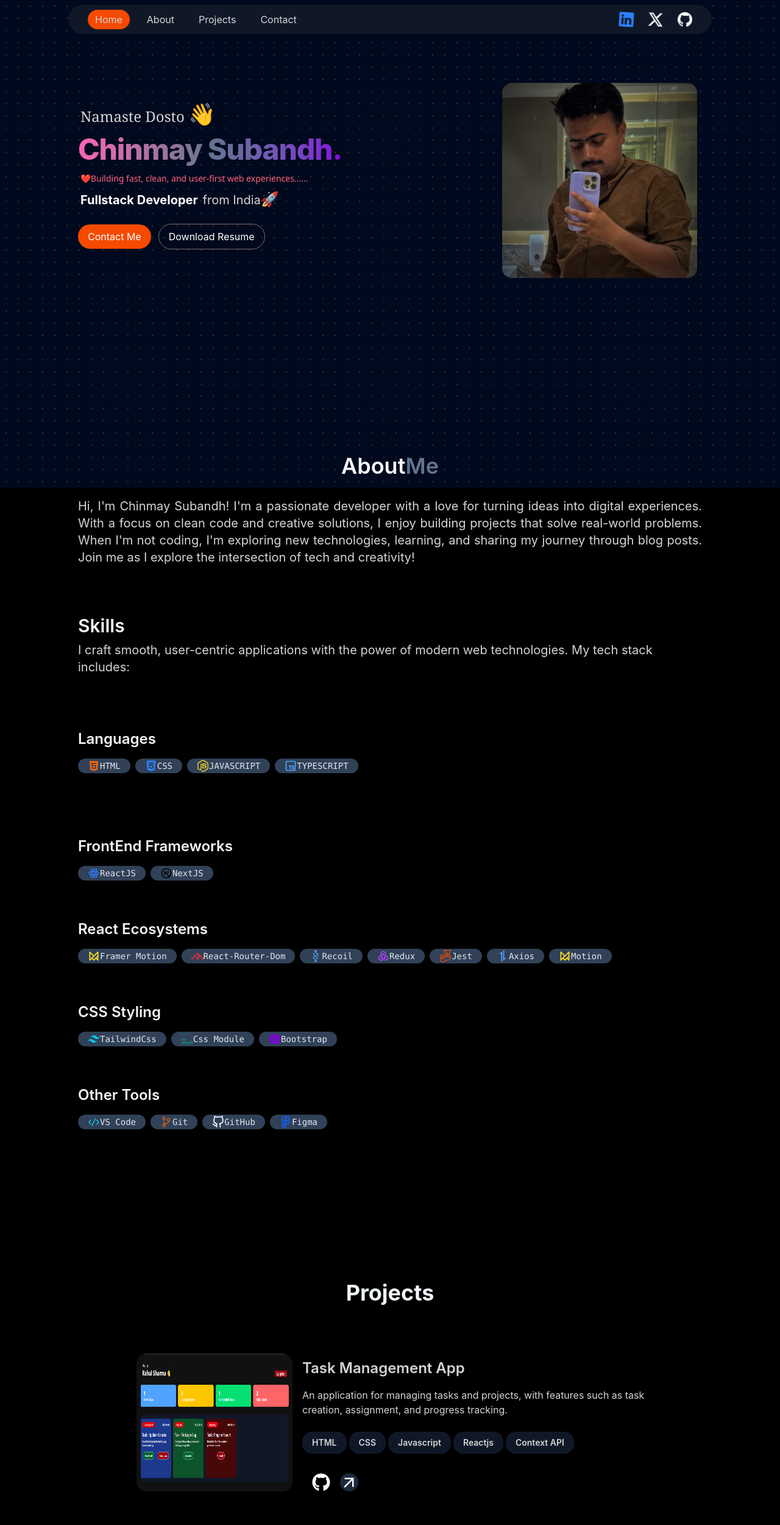
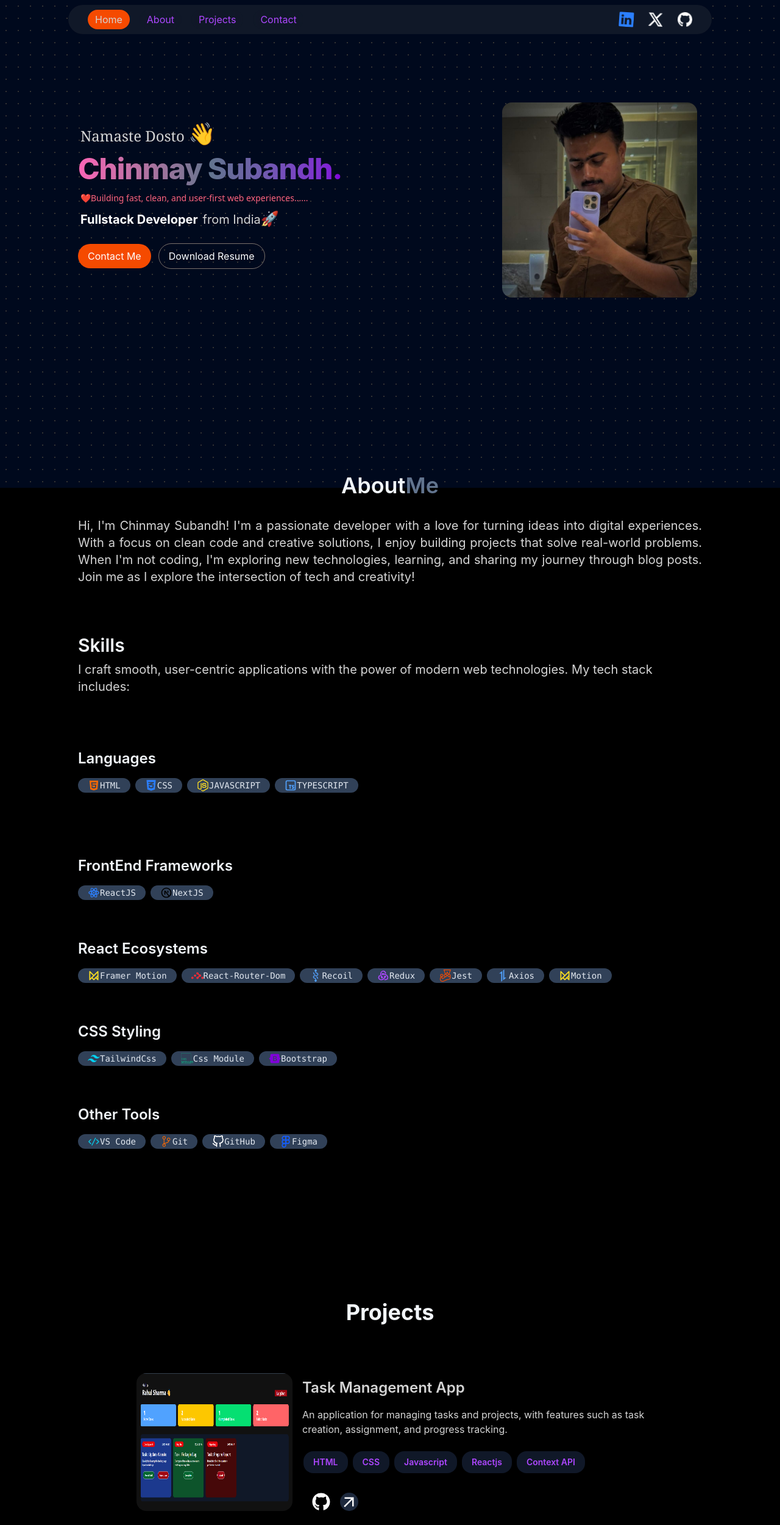
Before and after one commit to chinmaysubandh/Portfolio, a React (Vite) app: page / in a window 1280 px wide. Shown: the top 2501 px of the page at 61% size. Built offline with nearby package versions, Linux system fonts and the light colour scheme.

Commit message:
hovers effects

```diff
--- a/src/App.jsx
+++ b/src/App.jsx
@@ -13,7 +13,7 @@ const App = () => {
         <div className="absolute top-0 z-[-2] h-screen w-screen bg-[#000000] bg-[radial-gradient(#ffffff33_1px,#00091d_1px)] bg-[size:20px_20px]">
         </div>
       </div>
-      <div className=' container mx-auto   ' id='start'>
+      <div className=' container mx-auto scroll-smooth   ' id='start'>
         <NavBar />
         <Hero />
         <About />
--- a/src/Components/Contact.jsx
+++ b/src/Components/Contact.jsx
@@ -49,9 +49,9 @@ const Contact = () => {
                             initial={{ opacity: 0, y: 100 }}
                             transition={{ duration: 1 }}
                             className='mb-4 flex max-sm:flex-col justify-center items-center gap-6 pt-4 text-2xl w-[25%]'>
-                            <a href="https://www.linkedin.com/in/chinmay-subandh/" target={'_blank'}><BsLinkedin className='text-blue-500' /></a>
-                            <a href="https://x.com/ChinmaySubandh" target={'_blank'}><BsTwitterX className='text-white' /></a>
-                            <a href="https://www.github.com/chinmaysubandh" target={'_blank'}><BsGithub className='text-white' /></a>
+                            <a href="https://www.linkedin.com/in/chinmay-subandh/" target={'_blank'} className='hover:scale-120 duration-200 text-purple-500  hover:shadow-2xl shadow-purple-700 '><BsLinkedin className='text-blue-500' /></a>
+                            <a href="https://x.com/ChinmaySubandh" target={'_blank'} className='hover:scale-120 duration-200 text-purple-500  hover:shadow-2xl shadow-purple-700 '><BsTwitterX className='text-white' /></a>
+                            <a href="https://www.github.com/chinmaysubandh" target={'_blank'} className='hover:scale-120 duration-200 text-purple-500  hover:shadow-2xl shadow-purple-700 '><BsGithub className='text-white' /></a>
                         </motion.div>
 
                     </div>
--- a/src/Components/Hero.jsx
+++ b/src/Components/Hero.jsx
@@ -32,7 +32,7 @@ const Hero = () => {
 
 
     return (
-        <div  className=' pb-8 my-32  mx-8 sm:mx-16 lg:mx-32'>
+        <div  className=' py-8 my-32  mx-8 sm:mx-16 lg:mx-32'>
             <div className='flex flex-wrap  '>
                 <div className='w-full lg:w-1/2 flex items-center max-lg:justify-center'>
                     <div className='flex flex-col max-lg:items-center  justify-between gap-2 max-md:text-center '>
--- a/src/Components/NavBar.jsx
+++ b/src/Components/NavBar.jsx
@@ -57,10 +57,10 @@ const NavBar = () => {
             <button
 
                 onClick={() => ScrollTo('top')}
-                className='px-3 py-1 bg-orange-600 rounded-3xl hover:scale-115 duration-700 backdrop-blur-2xl ' >Home</button>
-            <button className='px-3 py-1 bg-transparent rounded-3xl hover:scale-115 duration-700 backdrop-blur-2xl ' onClick={() => ScrollTo('About')} >About</button>
-            <button className='px-3 py-1 bg-transparent rounded-3xl hover:scale-115 duration-700 backdrop-blur-2xl' onClick={() => ScrollTo('Project')} >Projects</button>
-            <button className='px-3 py-1 bg-transparent rounded-3xl hover:scale-115 duration-700 backdrop-blur-2xl ' onClick={() => ScrollTo('Contact')} >Contact</button>
+                className='px-3 py-1 bg-orange-600 rounded-3xl hover:scale-115 duration-200 backdrop-blur-2xl hover:text-purple-400 hover:font-bold hover:border-b-2 border-orange-600 hover:bg-transparent  ' >Home</button>
+            <button className='px-3 py-1 bg-transparent rounded-3xl hover:scale-115 duration-200 backdrop-blur-2xl text-purple-500 hover:border-b-2 border-orange-600 shadow-amber-600 ' onClick={() => ScrollTo('About')} >About</button>
+            <button className='px-3 py-1 bg-transparent rounded-3xl hover:scale-115 duration-200 backdrop-blur-2xl text-purple-500 hover:border-b-2 border-orange-600 shadow-amber-600' onClick={() => ScrollTo('Project')} >Projects</button>
+            <button className='px-3 py-1 bg-transparent rounded-3xl hover:scale-115 duration-200 backdrop-blur-2xl text-purple-500 hover:border-b-2 border-orange-600 shadow-amber-600 ' onClick={() => ScrollTo('Contact')} >Contact</button>
         </motion.div>
         <div className=' flex justify-center items-center gap-6 py-1 text-2xl'>
 
--- a/src/Components/Projects.jsx
+++ b/src/Components/Projects.jsx
@@ -5,7 +5,7 @@ import { motion } from 'motion/react'
 
 const Projects = () => {
   return (
-      <div id='Project' className='py-4 mx-8 sm:mx-16 lg:mx-32 overflow-x-hidden'>
+      <div id='Project' className='py-4 mx-8 sm:mx-16 lg:mx-32 overflow-x-hidden '>
           <motion.h2
               whileInView={{ opacity: 1, y: 0 }}
               initial={{ opacity: 0, y: 100 }}
@@ -13,7 +13,7 @@ const Projects = () => {
               className='my-20 text-4xl text-center text-slate-100 font-bold'>Projects</motion.h2>
           <div>
               {PROJECTS.map((items, index) => (
-                   <div key={index} className='my-8 flex flex-wrap justify-between lg:justify-center'>
+                   <div key={index} className='my-8 flex flex-wrap justify-between lg:justify-center '>
                       <div className=' w-full lg:w-1/4 flex flex-wrap mx-4'>
                           <motion.img
                               whileInView={{ opacity: 1, x: 0 }}
@@ -21,7 +21,7 @@ const Projects = () => {
                               transition={{ duration: 1 }}
                               src={items.image} alt={items.title}
 
-                              className=' rounded-2xl mb-6 '
+                              className=' rounded-2xl mb-6  '
                           />
                       </div>
                       <motion.div
@@ -33,8 +33,8 @@ const Projects = () => {
                           <p className='my-4 font-normal '>{items.description}</p>
                           <div className=' flex flex-wrap gap-1 my-auto overflow-auto py-2 items-center justify-start '>
                               {items.technologies.map((tech, index) => {
-                                  return <div key={index} className='flex'>
-                                      <span className='px-4 py-2  rounded-2xl overflow-auto bg-gray-900 hover:bg-gray-800 text-sm text-center font-semibold hover:scale-110 hover:flex-wrap duration-700 backdrop-blur-2xl'>
+                                  return <div key={index} className='flex gap-1'>
+                                      <span className='px-4 py-2 mx-0.5  rounded-2xl overflow-auto bg-gray-900 hover:bg-gray-800 text-purple-500 hover:border-b-2 border-orange-600  text-sm text-center font-semibold hover:scale-107 hover:flex-wrap duration-300 backdrop-blur-2xl'>
                                           {tech}
                                       </span>
 
```
